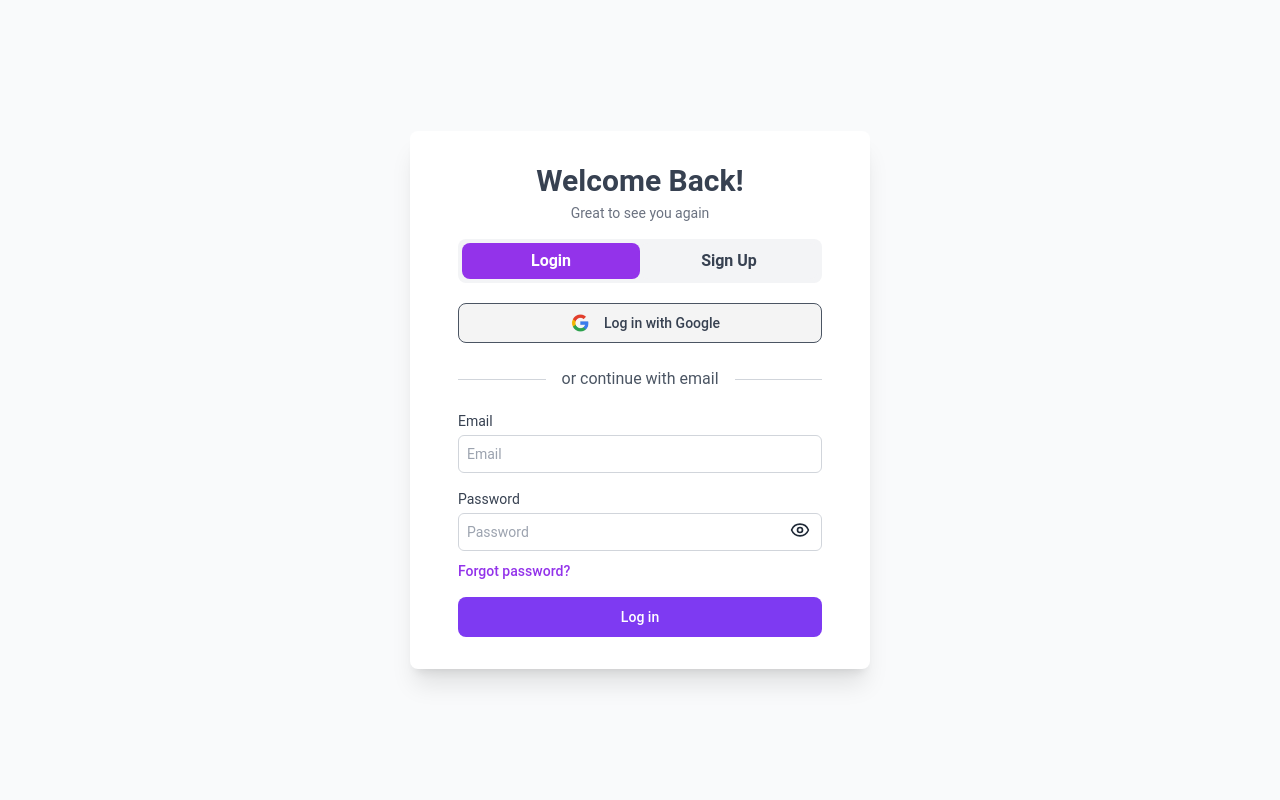
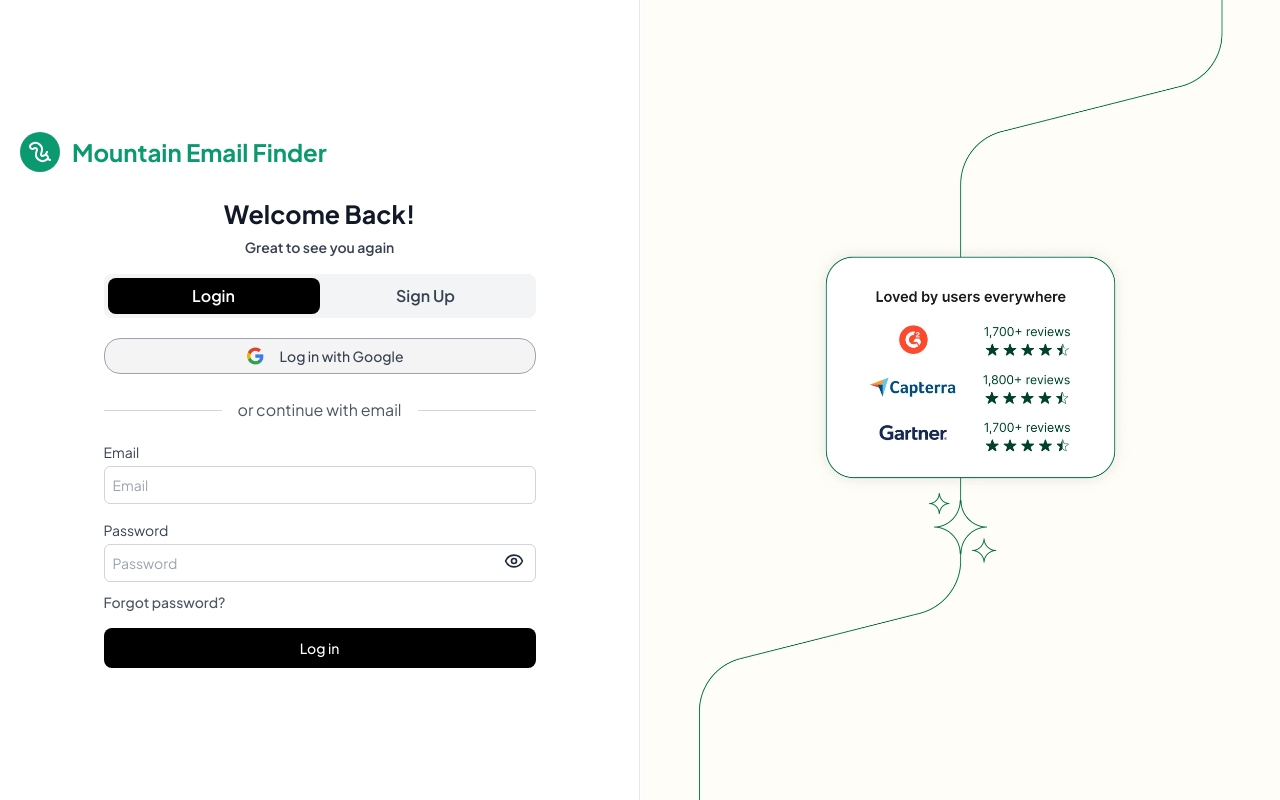
Before and after one commit to ahtisham02/mountain_email_verifier, a React (Create React App) app: page /auth in a window 1280 px wide. Built offline with nearby package versions, Linux system fonts and the light colour scheme.

Commit message:
auth & dashboars updated

```diff
--- a/src/pages/LoginPages/ForgotPass/ForgotPass.jsx
+++ b/src/pages/LoginPages/ForgotPass/ForgotPass.jsx
@@ -4,7 +4,7 @@
 const Forgot = () => {
   return (
     <>
-      <div className="flex-grow">
+      <div className="flex-grow font-plus-jakarta">
         <ForgotPage />
       </div>
     </>
--- a/src/pages/LoginPages/Login/Login.jsx
+++ b/src/pages/LoginPages/Login/Login.jsx
@@ -4,7 +4,7 @@
 const Login = () => {
   return (
     <>
-      <div className="flex-grow">
+      <div className="flex-grow font-plus-jakarta">
         <LoginPage />
       </div>
     </>
--- a/src/ui-components/Authentication/ForgotPass/ForgotPass.jsx
+++ b/src/ui-components/Authentication/ForgotPass/ForgotPass.jsx
@@ -5,6 +5,8 @@
 import loaderGif from "../../../assets/loadernew1.gif";
 import { toast } from "react-toastify";
 import apiRequest from "../../../utils/apiRequest";
+import gimg1 from "../../../assets/login_en_md.webp";
+import { Worm } from "lucide-react";
 
 export default function ForgotPass() {
   const navigate = useNavigate();
@@ -43,17 +45,24 @@
   });
 
   return (
-    <div className="flex items-center min-h-screen p-6">
-      <div className="flex-1 h-full max-w-lg mx-auto overflow-hidden bg-white rounded-lg shadow-xl">
-        <div className="flex flex-col overflow-y-auto md:flex-row">
+    <div className="flex min-h-screen">
+      <div className="w-full lg:w-1/2 border-r-[1px] border-gray-200 h-screen overflow-y-auto flex flex-col items-center justify-center p-5">
+        <div className="flex items-center space-x-3 text-[#0b996f] font-bold text-2xl w-full">
+          <div className="h-10 w-10 bg-[#0b996f] rounded-full flex items-center justify-center">
+            <Worm className="h-6 w-6 text-white" />
+          </div>
+          <span>Mountain Email Finder</span>
+        </div>
+        <div className="flex h-full max-w-lg mx-auto">
+          <div className="flex overflow-y-auto flex-row">
             <div className="flex items-center justify-center p-4 sm:px-8 sm:pt-8 sm:pb-6">
               <div className="w-full">
                 <h1 className="mb-4 text-xl font-semibold text-gray-700">
                   Reset Password
                 </h1>
                 <p className="mt-2 mb-5 text-sm text-gray-500">
-                Lost your password? Enter your email below, and we will send you
-                a password reset link if your account exists.
+                  Lost your password? Enter your email below, and we will send
+                  you a password reset link if your account exists.
                 </p>
                 <form onSubmit={formik.handleSubmit}>
                   <label className="block text-sm">
@@ -75,7 +84,7 @@
                   </label>
                   <button
                     type="submit"
-                  className="w-full mt-4 h-12 bg-purple-600 font-bold text-white p-3 rounded-lg text-sm flex justify-center items-center"
+                    className="w-full mt-4 h-10 bg-black font-bold text-white px-4 py-2 rounded-2xl text-sm flex justify-center items-center"
                     disabled={formik.isSubmitting}
                   >
                     {formik.isSubmitting ? (
@@ -90,7 +99,7 @@
                   </button>
                 </form>
                 <button
-                className="block w-full px-4  mt-4 text-sm font-medium leading-5 text-center text-purple-600 hover:underline"
+                  className="block w-full px-4  mt-4 text-sm font-medium leading-5 text-center text-gray-600 hover:underline"
                   onClick={() => navigate("/auth")}
                 >
                   Back to Login
@@ -100,5 +109,10 @@
           </div>
         </div>
       </div>
+      <div
+        className="hidden lg:block lg:w-1/2 h-screen bg-cover bg-center"
+        style={{ backgroundImage: `url(${gimg1})` }}
+      ></div>
+    </div>
   );
 }
--- a/src/ui-components/Authentication/Login/Login.jsx
+++ b/src/ui-components/Authentication/Login/Login.jsx
@@ -2,13 +2,14 @@
 import { useFormik } from "formik";
 import * as Yup from "yup";
 import { useNavigate } from "react-router-dom";
-import { Eye, EyeOff } from "lucide-react";
+import { Eye, EyeOff, Worm } from "lucide-react";
 import { toast } from "react-toastify";
 import { useDispatch } from "react-redux";
 import { setUserInfo } from "../../../auth/authSlice";
 import apiRequest from "../../../utils/apiRequest";
 import loaderGif from "../../../assets/loadernew1.gif";
 import gimg from "../../../assets/gimg.jpeg";
+import gimg1 from "../../../assets/login_en_md.webp";
 import { useGoogleLogin } from "@react-oauth/google";
 import axios from "axios";
 
@@ -151,25 +152,31 @@
   });
 
   return (
-    <div className="flex items-center min-h-screen p-5 bg-gray-50">
-      <div className="flex-1 h-full max-w-[460px] mx-auto overflow-hidden bg-white rounded-lg shadow-xl">
-        <div className="flex flex-col overflow-y-auto">
-          <div className="flex items-center justify-center p-6 sm:px-12 sm:py-8 w-full">
-            <div className="w-full">
-              <h1 className="mb-1 text-3xl font-semibold text-gray-700 text-center">
-                {isLogin ? "Welcome Back!" : "Create Account"}
+    <div className="flex min-h-screen">
+      <div className={`w-full lg:w-1/2 border-r-[1px] border-gray-200 h-screen overflow-y-auto flex flex-col items-center justify-center ${isLogin ? "!pt-7 !pb-1" : "!pt-48 !pb-6"} p-5`}>
+        <div className="flex items-center space-x-3 text-[#0b996f] font-bold text-2xl w-full">
+          <div className="h-10 w-10 bg-[#0b996f] rounded-full flex items-center justify-center">
+            <Worm className="h-6 w-6 text-white" />
+          </div>
+          <span>Mountain Email Finder</span>
+        </div>
+        <div className="w-full max-w-[480px] mx-auto bg-white p-6">
+          <h1 className="mb-1 text-[25px] font-bold text-gray-900 text-center">
+            {isLogin
+              ? "Welcome Back!"
+              : "Create your account. No credit card needed."}
           </h1>
 
-              <p className="mb-4 text-sm text-gray-500 text-center">
+          <p className="mb-4 text-[14px] mx-10 font-semibold text-gray-700 text-center">
             {isLogin
               ? "Great to see you again"
-                  : "Start your journey with us"}
+              : "Send your first emails in a few minutes. Already have an account? Login"}
           </p>
           <div className="flex justify-center mb-5 rounded-lg bg-gray-100 p-1">
             <button
               className={`w-full h-9 text-[16px] font-semibold rounded-lg ${
                 isLogin
-                      ? "bg-purple-600 text-white"
+                  ? "bg-black text-white"
                   : "bg-gray-100 text-gray-700"
               }`}
               onClick={() => toggleForm("login")}
@@ -179,7 +186,7 @@
             <button
               className={`w-full h-9 text-[16px] font-semibold rounded-lg ${
                 !isLogin
-                      ? "bg-purple-600 text-white"
+                  ? "bg-black text-white"
                   : "bg-gray-100 text-gray-700"
               }`}
               onClick={() => toggleForm("signup")}
@@ -190,19 +197,19 @@
 
           <button
             onClick={handleGoogleLogin}
-                className="flex items-center justify-center h-10 w-full px-4 py-2 text-sm font-medium leading-5 text-gray-700 bg-[#f4f4f4] transition-colors duration-150 border border-gray-600 rounded-lg active:bg-transparent hover:border-gray-500 focus:border-gray-500 focus:outline-none focus:shadow-outline-gray"
+            className="flex items-center justify-center h-9 w-full px-4 py-2 text-sm font-medium leading-5 text-gray-700 bg-[#f4f4f4] transition-colors duration-150 border border-gray-400 rounded-2xl active:bg-transparent hover:border-gray-500 focus:border-gray-500 focus:outline-none focus:shadow-outline-gray"
           >
-                {!loadings ? (
-                  <>
-                    <img alt="img" src={gimg} className="mr-1 h-[20px] w-10" />
-                    Log in with Google
-                  </>
-                ) : (
+            {loadings ? (
               <img
                 src={loaderGif}
                 alt="Loading..."
                 className="mx-auto h-[64px] w-[80px]"
               />
+            ) : (
+              <>
+                <img alt="img" src={gimg} className="mr-1 h-[20px] w-10" />
+                Log in with Google
+              </>
             )}
           </button>
           <div className="flex items-center mb-5 mt-6">
@@ -214,9 +221,7 @@
           </div>
           <form onSubmit={formik.handleSubmit}>
             <label className="block text-sm">
-                  <span className="text-gray-700">
-                    Email
-                  </span>
+              <span className="text-gray-700">Email</span>
               <input
                 type="email"
                 name="email"
@@ -238,9 +243,7 @@
             </label>
 
             <label className="block mt-4 text-sm relative">
-                  <span className="text-gray-700">
-                    Password
-                  </span>
+              <span className="text-gray-700">Password</span>
               <input
                 type={passwordVisible ? "text" : "password"}
                 name="password"
@@ -273,9 +276,7 @@
 
             {!isLogin && (
               <label className="block mt-4 text-sm relative">
-                    <span className="text-gray-700">
-                      Confirm Password
-                    </span>
+                <span className="text-gray-700">Confirm Password</span>
                 <input
                   type="password"
                   name="password_confirmation"
@@ -301,7 +302,7 @@
             {isLogin && (
               <div className="flex justify-between items-center mt-2.5">
                 <span
-                      className="text-sm cursor-pointer font-medium text-purple-600 hover:underline"
+                  className="text-sm cursor-pointer font-medium text-gray-600 hover:underline"
                   onClick={() => navigate("/forgotpassword")}
                 >
                   Forgot password?
@@ -311,7 +312,7 @@
 
             <button
               type="submit"
-                  className="block w-full h-10 px-4 py-2 mt-4 text-sm font-medium leading-5 text-white transition-colors duration-150 bg-[#7E3AF2] border border-transparent rounded-lg active:bg-purple-600 hover:bg-purple-700 focus:outline-none focus:shadow-outline-purple"
+              className="block w-full h-10 px-4 py-2 mt-4 text-sm font-medium leading-5 text-white transition-colors duration-150 border border-transparent rounded-lg bg-black focus:outline-none focus:shadow-outline-purple"
             >
               {loading ? (
                 <img
@@ -322,14 +323,16 @@
               ) : isLogin ? (
                 "Log in"
               ) : (
-                    "Create account"
+                "Create an account"
               )}
             </button>
           </form>
         </div>
       </div>
-        </div>
-      </div>
+      <div
+        className="hidden lg:block lg:w-1/2 h-screen bg-cover bg-center"
+        style={{ backgroundImage: `url(${gimg1})` }}
+      ></div>
     </div>
   );
 }
--- a/src/ui-components/Authentication/Otp/OtpPage.jsx
+++ b/src/ui-components/Authentication/Otp/OtpPage.jsx
@@ -5,6 +5,8 @@
 import loaderGif from "../../../assets/loadernew1.gif";
 import apiRequest from "../../../utils/apiRequest";
 import { setUserInfo } from "../../../auth/authSlice";
+import { Worm } from "lucide-react";
+import gimg1 from "../../../assets/login_en_md.webp";
 
 const OtpPage = () => {
   const [otp, setOtp] = useState("".padStart(5, ""));
@@ -112,8 +114,18 @@
   };
 
   return (
-    <div className="flex justify-center h-screen items-center bg-white">
-      <div className="w-full pt-12 pb-10 px-10 max-w-lg mx-auto overflow-hidden bg-white rounded-lg shadow-xl">
+    <div className="flex min-h-screen font-plus-jakarta">
+      <div className="w-full lg:w-1/2 border-r-[1px] border-gray-200 h-screen overflow-y-auto flex flex-col items-center justify-center p-5">
+        <div className="flex items-center space-x-3 text-[#0b996f] font-bold text-2xl w-full">
+          <div className="h-10 w-10 bg-[#0b996f] rounded-full flex items-center justify-center">
+            <Worm className="h-6 w-6 text-white" />
+          </div>
+          <span>Mountain Email Finder</span>
+        </div>
+        <div className="flex h-full w-full mx-auto">
+          <div className="flex w-full overflow-y-auto flex-row">
+            <div className="flex items-center justify-center w-full p-4 sm:px-8 lg:px-0 sm:pt-8 sm:pb-6">
+                <div className="w-full pt-12 pb-10 px-10 max-w-lg mx-auto">
                   <div className="px-5 sm:px-8">
                     <h1 className="text-lg md:text-xl lg:text-3xl font-medium mb-3 text-center text-gray-800">
                       Enter OTP
@@ -138,14 +150,14 @@
                               onChange={(e) => handleOtpChange(e, index)}
                               onPaste={handlePaste}
                               id={`otp-input-${index}`}
-                    className="w-10 h-10 mx-2 text-center text-lg border border-gray-300 rounded-md focus:outline-none focus:ring-2 focus:ring-purple-600"
+                              className="w-10 h-10 mx-2 text-center text-lg border border-gray-300 rounded-md focus:outline-none focus:ring-2 focus:ring-gray-600"
                             />
                           ))}
                       </div>
 
                       <button
                         type="submit"
-              className="w-full h-12 bg-purple-600 font-bold text-white p-3 rounded-lg text-sm flex justify-center items-center"
+                        className="w-full h-10 bg-black font-bold text-white p-3 rounded-2xl text-sm flex justify-center items-center"
                         disabled={loading}
                       >
                         {loading ? (
@@ -165,7 +177,7 @@
                       {!isResend && (
                         <button
                           onClick={handleResend}
-                className="text-purple-600 font-bold"
+                          className="text-[#0b996f] font-bold"
                         >
                           Resend Again
                         </button>
@@ -174,6 +186,14 @@
                   </div>
                 </div>
               </div>
+            </div>
+        </div>
+      </div>
+      <div
+        className="hidden lg:block lg:w-1/2 h-screen bg-cover bg-center"
+        style={{ backgroundImage: `url(${gimg1})` }}
+      ></div>
+    </div>
   );
 };
 
--- a/src/ui-components/Authentication/Reset/Confirm.jsx
+++ b/src/ui-components/Authentication/Reset/Confirm.jsx
@@ -6,7 +6,7 @@
 const ConfirmationPage = () => {
   const navigate = useNavigate();
   return (
-    <div className="min-h-screen flex flex-col items-center justify-between bg-white">
+    <div className="min-h-screen flex flex-col items-center justify-between bg-white font-plus-jakarta">
       <header className="w-full text-center py-6">
         <div className="mx-auto h-12 w-12 bg-btnBackground rounded-full flex items-center justify-center">
           <Worm className="h-7 w-7 text-white" />
@@ -26,7 +26,7 @@
         </p>
         <button
           onClick={() => navigate("/auth")}
-          className="px-6 py-3 bg-btnBackground hover:bg-btnBackgroundhover text-white rounded-lg font-semibold focus:outline-none"
+          className="px-8 py-2.5 bg-black text-sm text-white rounded-2xl font-semibold focus:outline-none"
         >
           Back to login
         </button>
--- a/src/ui-components/Authentication/Reset/ConfirmReset.jsx
+++ b/src/ui-components/Authentication/Reset/ConfirmReset.jsx
@@ -6,6 +6,8 @@
 import loaderGif from "../../../assets/loadernew1.gif";
 import { toast } from "react-toastify";
 import apiRequest from "../../../utils/apiRequest";
+import { Worm } from "lucide-react";
+import gimg1 from "../../../assets/login_en_md.webp";
 
 const ConfirmReset = () => {
   const [passwordVisible, setPasswordVisible] = useState(false);
@@ -57,15 +59,23 @@
   });
 
   return (
-    <div className="flex justify-center h-screen items-center bg-white">
-      <div className="w-full pt-12 pb-10 px-10 max-w-lg mx-auto overflow-hidden bg-white rounded-lg shadow-xl">
-        <div className="px-5 sm:px-8">
-          <h1 className="text-lg md:text-xl lg:text-3xl font-semibold mb-5 text-center text-gray-800">
+    <div className="flex min-h-screen font-plus-jakarta">
+      <div className="w-full lg:w-1/2 border-r-[1px] border-gray-200 h-screen overflow-y-auto flex flex-col items-center justify-center p-5">
+        <div className="flex items-center space-x-3 text-[#0b996f] font-bold text-2xl w-full">
+          <div className="h-10 w-10 bg-[#0b996f] rounded-full flex items-center justify-center">
+            <Worm className="h-6 w-6 text-white" />
+          </div>
+          <span>Mountain Email Finder</span>
+        </div>
+        <div className="flex h-full w-full mx-auto">
+          <div className="flex w-full overflow-y-auto flex-row">
+            <div className="flex items-center justify-center w-full p-4 sm:px-8 sm:pt-8 sm:pb-6">
+              <div className="w-full max-w-lg lg:px-7">
+                <h1 className="mb-4 text-xl font-semibold text-gray-700">
                   Reset Password
                 </h1>
-
-          <form className="space-y-3" onSubmit={formik.handleSubmit}>
-            <label className="block text-sm relative">
+                <form onSubmit={formik.handleSubmit}>
+                  <label className="block text-sm relative w-full">
                     <span className="text-gray-700">New Password</span>
                     <input
                       type={passwordVisible ? "text" : "password"}
@@ -73,7 +83,7 @@
                       value={formik.values.password}
                       onChange={formik.handleChange}
                       onBlur={formik.handleBlur}
-                className="block w-full mt-1 text-sm focus:border-purple-400 focus:outline-none focus:shadow-outline-purple border-[1.5px] border-gray-300 rounded-md p-2"
+                      className="block w-full mt-1 text-sm border-[1.5px] border-gray-300 rounded-md p-2 focus:border-purple-400 focus:outline-none focus:shadow-outline-purple"
                       placeholder="Enter new password"
                     />
                     <span
@@ -83,11 +93,12 @@
                       {passwordVisible ? <FaRegEye /> : <FaRegEyeSlash />}
                     </span>
                     {formik.touched.password && formik.errors.password && (
-                <p className="text-red-500 text-xs">{formik.errors.password}</p>
+                      <p className="text-red-500 text-xs">
+                        {formik.errors.password}
+                      </p>
                     )}
                   </label>
-
-            <label className="block text-sm relative">
+                  <label className="block text-sm relative w-full mt-4">
                     <span className="text-gray-700">Confirm Password</span>
                     <input
                       type={confirmPasswordVisible ? "text" : "password"}
@@ -95,7 +106,7 @@
                       value={formik.values.confirmPassword}
                       onChange={formik.handleChange}
                       onBlur={formik.handleBlur}
-                className="block w-full mt-1 text-sm focus:border-purple-400 focus:outline-none focus:shadow-outline-purple border-[1.5px] border-gray-300 rounded-md p-2"
+                      className="block w-full mt-1 text-sm border-[1.5px] border-gray-300 rounded-md p-2 focus:border-purple-400 focus:outline-none focus:shadow-outline-purple"
                       placeholder="Confirm new password"
                     />
                     <span
@@ -104,7 +115,11 @@
                         setConfirmPasswordVisible(!confirmPasswordVisible)
                       }
                     >
-                {confirmPasswordVisible ? <FaRegEye /> : <FaRegEyeSlash />}
+                      {confirmPasswordVisible ? (
+                        <FaRegEye />
+                      ) : (
+                        <FaRegEyeSlash />
+                      )}
                     </span>
                     {formik.touched.confirmPassword &&
                       formik.errors.confirmPassword && (
@@ -113,10 +128,9 @@
                         </p>
                       )}
                   </label>
-
                   <button
                     type="submit"
-              className="w-full mt-4 h-12 bg-purple-600 font-bold text-white p-3 rounded-lg text-sm flex justify-center items-center"
+                    className="w-full mt-4 h-10 bg-black font-bold text-white p-3 rounded-2xl text-sm flex justify-center items-center"
                     disabled={formik.isSubmitting}
                   >
                     {formik.isSubmitting ? (
@@ -133,6 +147,13 @@
               </div>
             </div>
           </div>
+        </div>
+      </div>
+      <div
+        className="hidden lg:block lg:w-1/2 h-screen bg-cover bg-center"
+        style={{ backgroundImage: `url(${gimg1})` }}
+      ></div>
+    </div>
   );
 };
 
--- a/src/ui-components/Dashboard/Common/Navbar/Navbar.jsx
+++ b/src/ui-components/Dashboard/Common/Navbar/Navbar.jsx
@@ -205,10 +205,10 @@
         className="flex items-center cursor-pointer"
         onClick={toggleDropdown}
       >
-        <div className="sm:w-8 sm:h-8 w-7 h-7 bg-[#d7fec8] lg:bg-[#EFF6FF] rounded-full flex items-center justify-center">
-          <CircleUser className="lg:text-[#7E69E1] text-black text-sm" />
+        <div className="sm:w-8 sm:h-8 w-7 h-7 rounded-full flex items-center justify-center">
+          <CircleUser className="text-black text-sm" />
         </div>
-        <span className="sm:ml-3 min-[450px]:flex hidden ml-1.5 sm:text-base text-sm font-medium items-center">
+        <span className="sm:ml-2 min-[450px]:flex hidden ml-1.5 sm:text-base text-sm font-semibold items-center">
           {Fname
             ? Fname.length > 10
               ? `${Fname.slice(0, 7)}...`
```
Also changed, not shown: src/assets/login_en_md.webp (added). Lines whose indentation alone changed are shown as unchanged.
